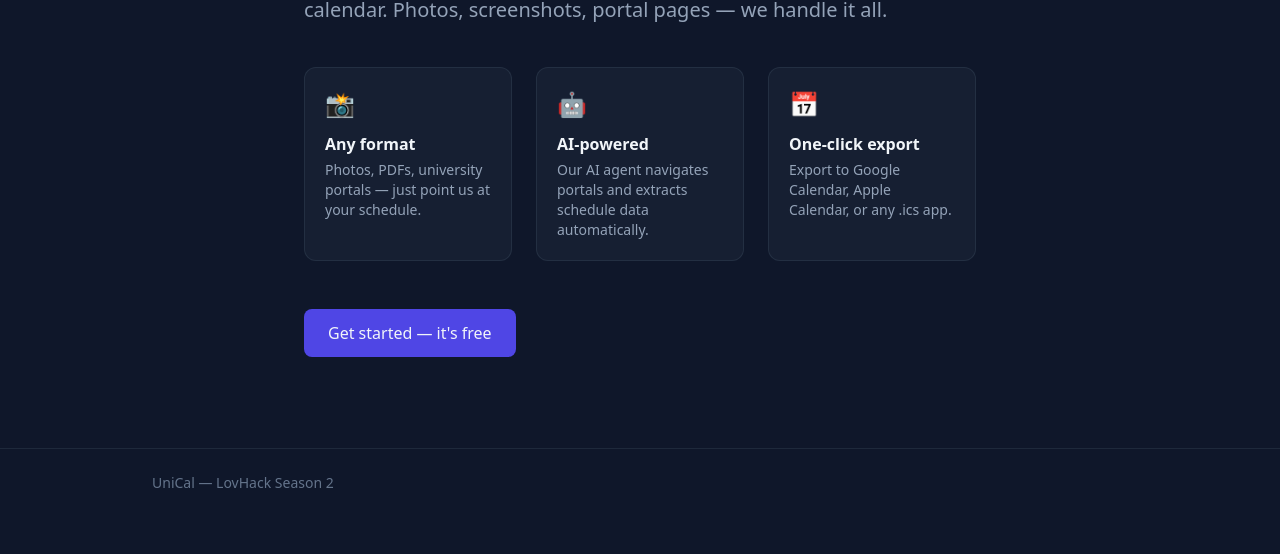
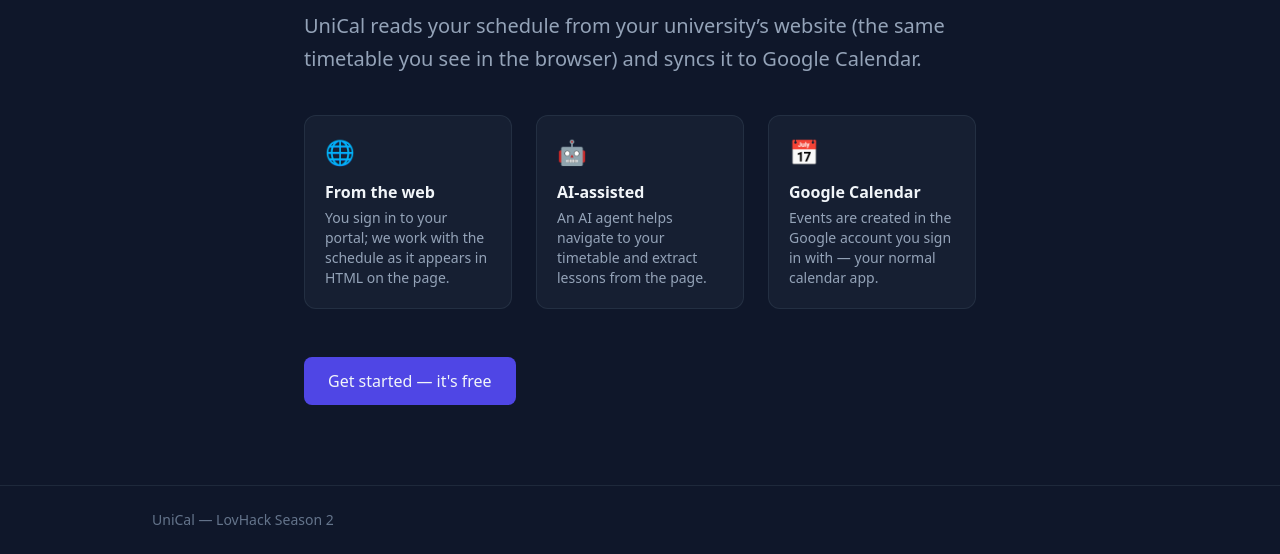
Before and after one commit to TimurMunykin/LovHackSeason2, a website: page web/public/index.html in a window 1280 px wide. Shown: the part 283-837 px from the top of the page. Before the commit the page ends 800 px from the top, so only its background shows below. Drawn offline with nearby package versions, Linux system fonts and the light colour scheme.

Commit message:
Changed front page

```diff
--- a/web/public/index.html
+++ b/web/public/index.html
@@ -3,7 +3,7 @@
 <head>
   <meta charset="UTF-8">
   <meta name="viewport" content="width=device-width, initial-scale=1.0">
-  <title>UniCal — Student Calendar Assistant</title>
+  <title>UniCal — University schedule → Google Calendar</title>
   <script src="https://cdn.tailwindcss.com"></script>
 </head>
 <body class="bg-slate-900 text-slate-100 min-h-screen flex flex-col">
@@ -28,28 +28,28 @@
     <div class="max-w-5xl mx-auto px-6 py-20">
       <div class="max-w-2xl">
         <h1 class="text-5xl font-bold tracking-tight leading-tight mb-6">
-          Never miss a class again
+          Your university timetable, in Google Calendar
         </h1>
         <p class="text-xl text-slate-400 mb-10 leading-relaxed">
-          UniCal turns messy university schedules into your personal digital calendar.
-          Photos, screenshots, portal pages — we handle it all.
+          UniCal reads your schedule from your university’s website (the same timetable you see in the browser)
+          and syncs it to Google Calendar.
         </p>
 
         <div class="grid sm:grid-cols-3 gap-6 mb-12">
           <div class="bg-slate-800/50 rounded-xl p-5 border border-slate-700/50">
-            <div class="text-2xl mb-3">&#128248;</div>
-            <h3 class="font-semibold mb-1">Any format</h3>
-            <p class="text-sm text-slate-400">Photos, PDFs, university portals — just point us at your schedule.</p>
+            <div class="text-2xl mb-3">&#127760;</div>
+            <h3 class="font-semibold mb-1">From the web</h3>
+            <p class="text-sm text-slate-400">You sign in to your portal; we work with the schedule as it appears in HTML on the page.</p>
           </div>
           <div class="bg-slate-800/50 rounded-xl p-5 border border-slate-700/50">
             <div class="text-2xl mb-3">&#129302;</div>
-            <h3 class="font-semibold mb-1">AI-powered</h3>
-            <p class="text-sm text-slate-400">Our AI agent navigates portals and extracts schedule data automatically.</p>
+            <h3 class="font-semibold mb-1">AI-assisted</h3>
+            <p class="text-sm text-slate-400">An AI agent helps navigate to your timetable and extract lessons from the page.</p>
           </div>
           <div class="bg-slate-800/50 rounded-xl p-5 border border-slate-700/50">
             <div class="text-2xl mb-3">&#128197;</div>
-            <h3 class="font-semibold mb-1">One-click export</h3>
-            <p class="text-sm text-slate-400">Export to Google Calendar, Apple Calendar, or any .ics app.</p>
+            <h3 class="font-semibold mb-1">Google Calendar</h3>
+            <p class="text-sm text-slate-400">Events are created in the Google account you sign in with — your normal calendar app.</p>
           </div>
         </div>
 
```
